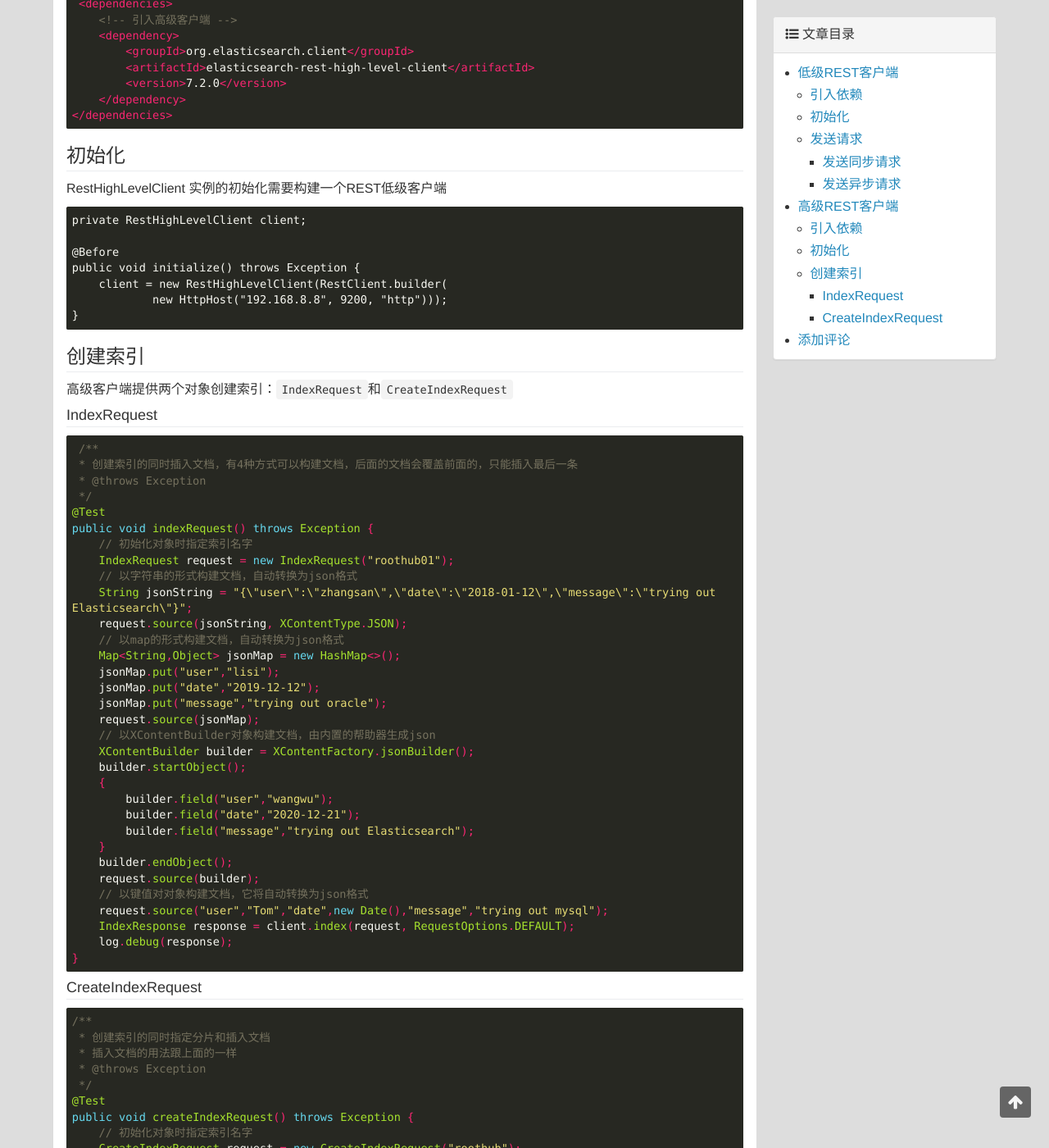
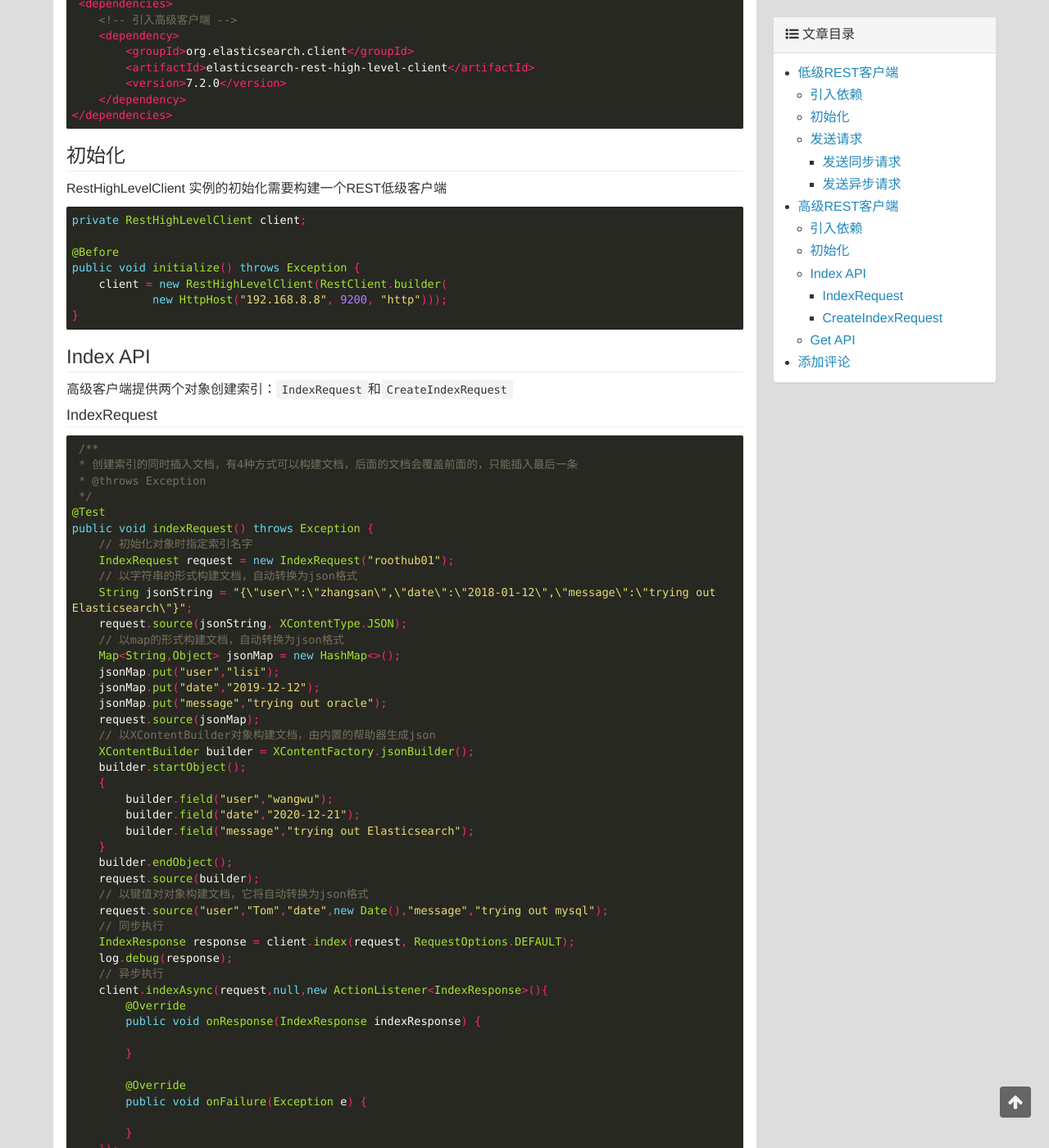
Before and after one commit to miansen/miansen.github.io, a Jekyll site: the page built from _posts/2019-08-02-elasticsearch-java.md, in a window 1280 px wide and 1400 px high, scrolled down 2514 px. Shown: the whole window at 82% size. Built offline with Jekyll 4.4.1, drawn with Linux system fonts in a browser that asks for light colours; comment, search, counter and statistics services are not loaded; some of the changed text lies outside the part shown.

Commit message:
add GET API

````diff
--- a/_posts/2019-08-02-elasticsearch-java.md
+++ b/_posts/2019-08-02-elasticsearch-java.md
@@ -146,7 +146,7 @@
 
 RestHighLevelClient 实例的初始化需要构建一个REST低级客户端
 
-```
+```java
 private RestHighLevelClient client;
 
 @Before
@@ -156,7 +156,7 @@
 }
 ```
 
-### 创建索引
+### Index API
 
 高级客户端提供两个对象创建索引：`IndexRequest`和`CreateIndexRequest`
 
@@ -192,8 +192,21 @@
     request.source(builder);
     // 以键值对对象构建文档，它将自动转换为json格式
     request.source("user","Tom","date",new Date(),"message","trying out mysql");
+    // 同步执行
     IndexResponse response = client.index(request, RequestOptions.DEFAULT);
     log.debug(response);
+    // 异步执行
+    client.indexAsync(request,null,new ActionListener<IndexResponse>(){
+        @Override
+        public void onResponse(IndexResponse indexResponse) {
+
+        }
+
+        @Override
+        public void onFailure(Exception e) {
+
+        }
+    });
 }
 ```
 
@@ -218,3 +231,13 @@
     log.debug(response.toString());
 }
 ```
+### Get API
+
+```java
+@Test
+public void getRquest() throws Exception {
+    GetRequest getRequest = new GetRequest("roothub01","1");
+    GetResponse getResponse = client.get(getRequest,null);
+    log.debug(getResponse);
+}
+```
````
